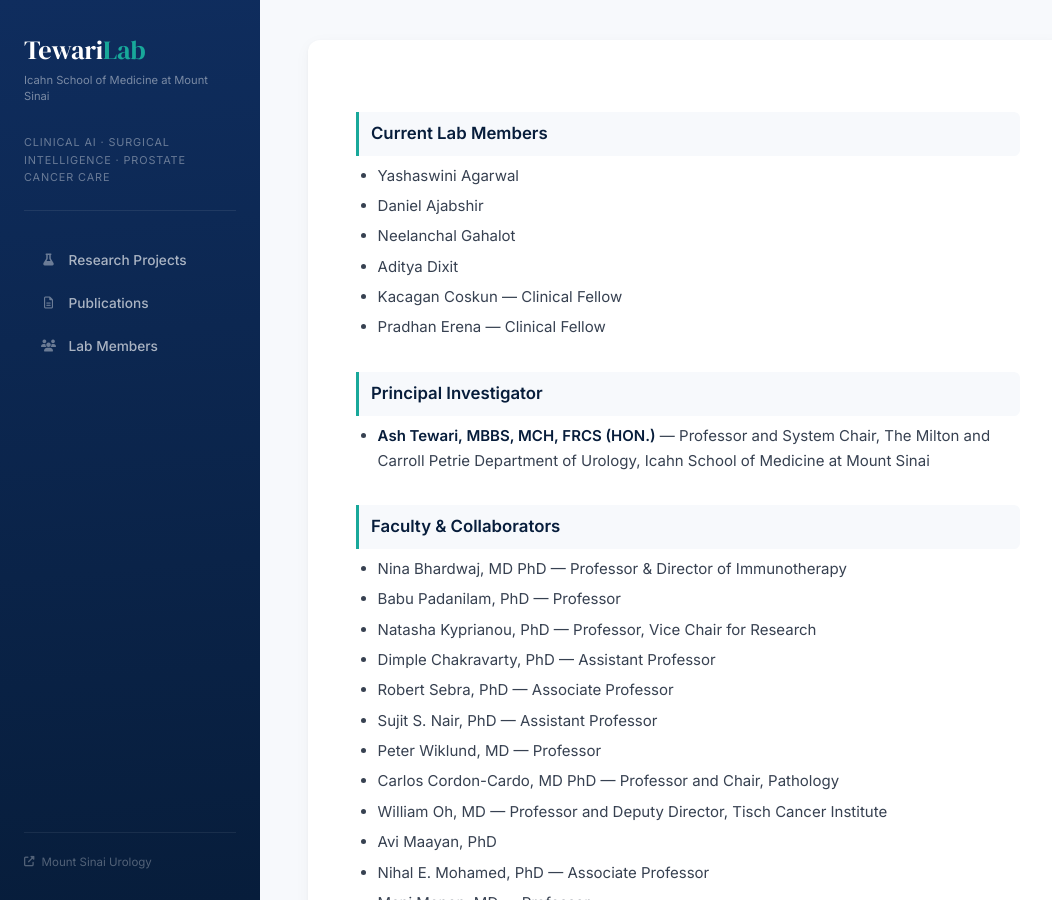
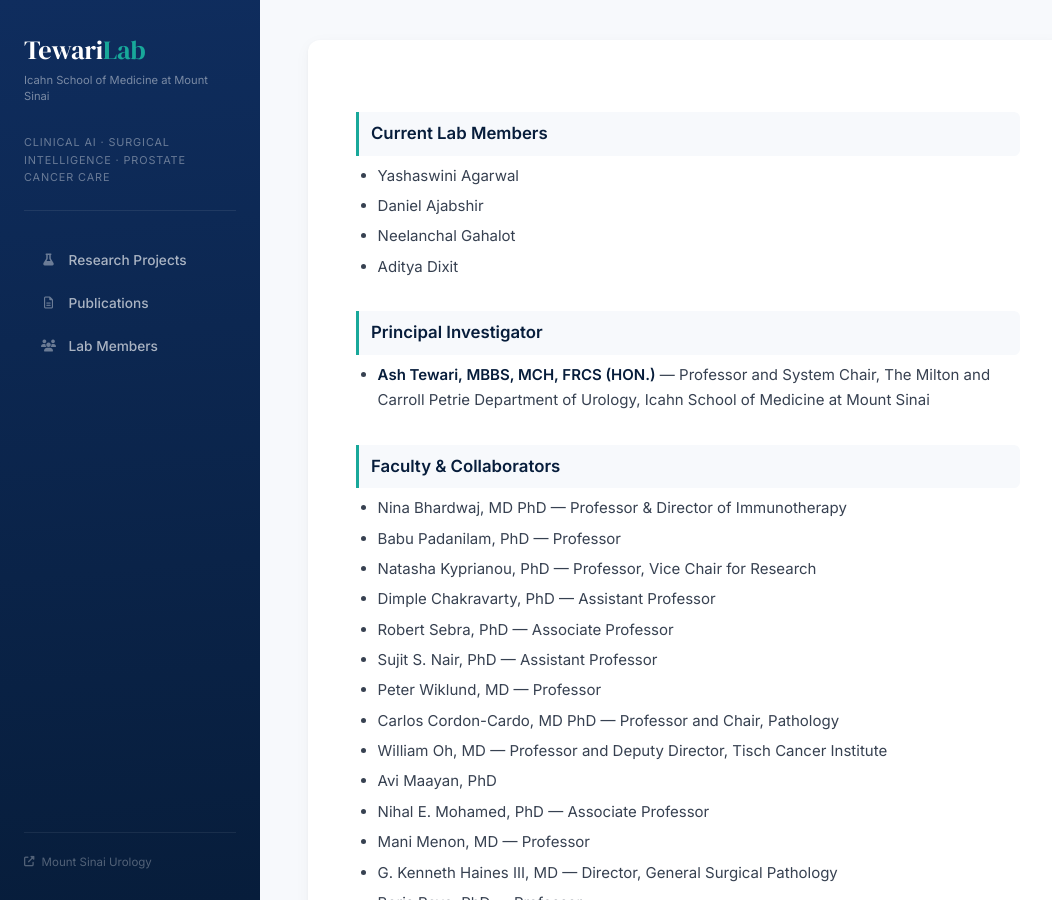
Before and after one commit to Urology-AI/urology-ai.github.io, a Jekyll site: the page built from people/index.md, in a window 1280 px wide and 900 px high. Shown: the whole window, without its empty margins (0-1052 px from the left). Built offline with Jekyll 4.4.1, drawn with Linux system fonts in a browser that asks for light colours; our own code applies the rules of GitHub Pages for plain Markdown files.

```diff
--- a/people/index.md
+++ b/people/index.md
@@ -7,8 +7,6 @@ layout: default
 * Daniel Ajabshir
 * Neelanchal Gahalot
 * Aditya Dixit
-* Kacagan Coskun — Clinical Fellow
-* Pradhan Erena — Clinical Fellow
 
 ## Principal Investigator
 
```
